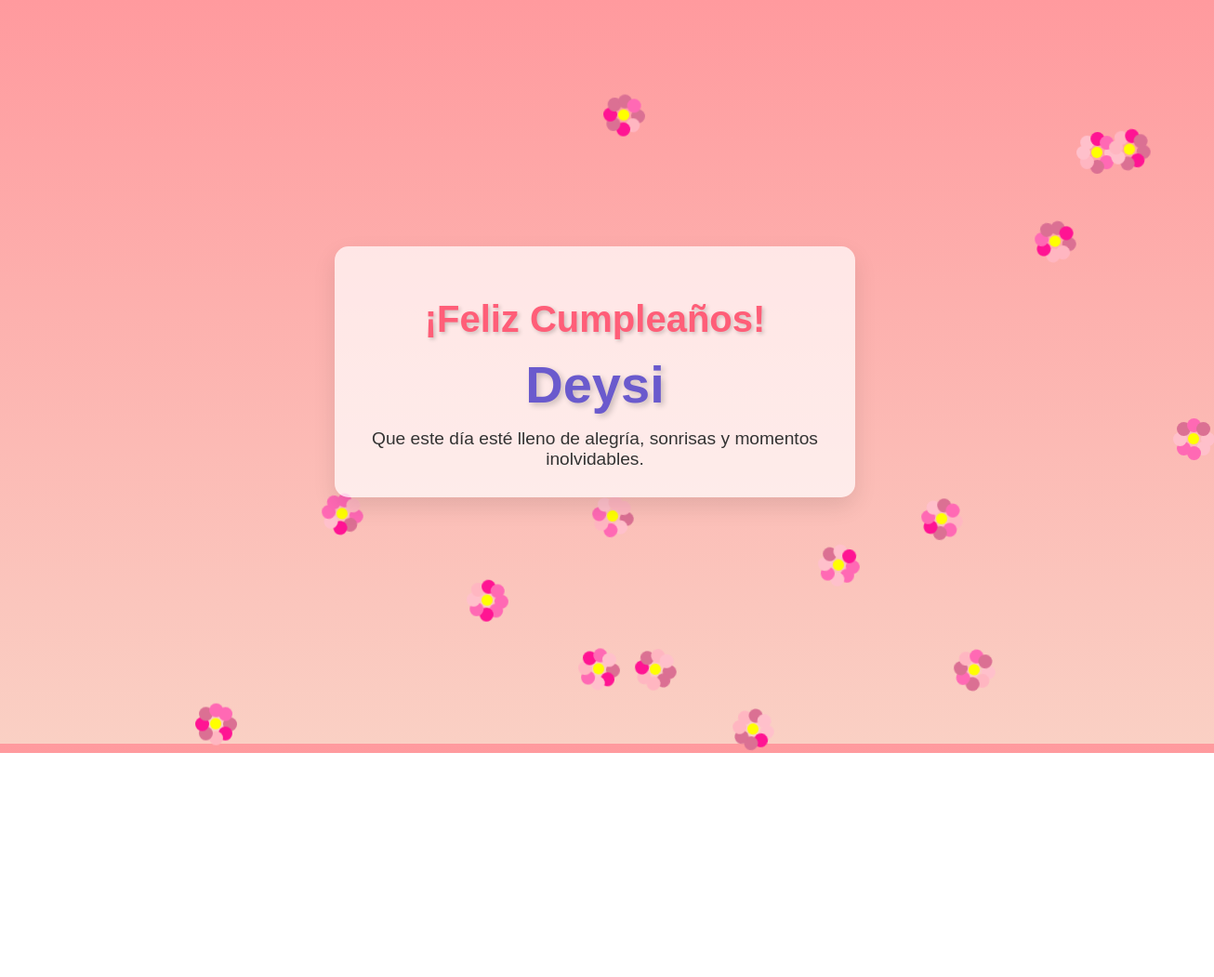
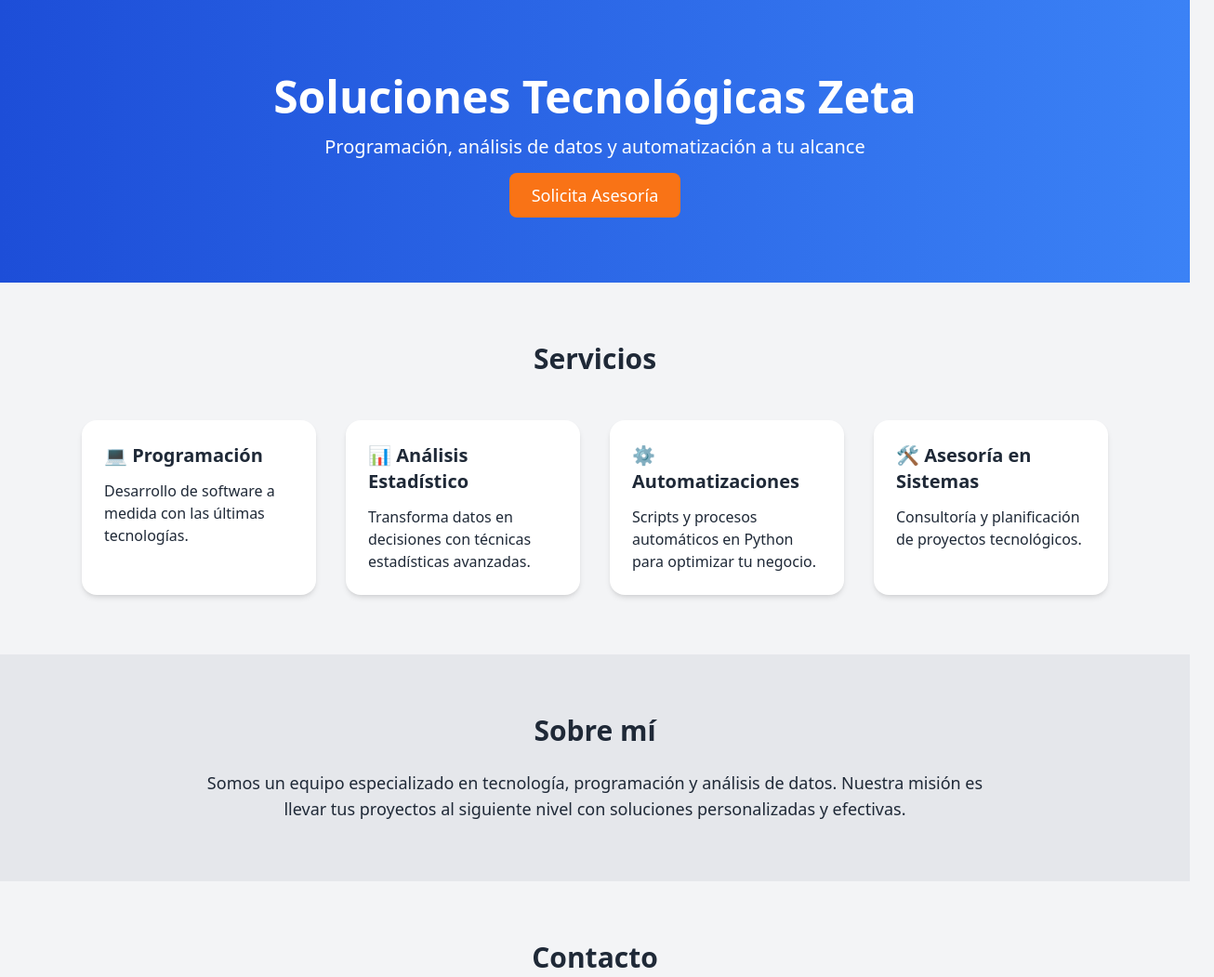
Before and after one commit to ZETA-Z02/staticweb, a plain HTML site: page index.html in a window 1280 px wide. Shown: the top 1051 px of the page at 93% size, 1306 px wide, since content can reach past the window. Before the commit the page ends 810 px from the top, so only its background shows below. Drawn offline with nearby package versions, Linux system fonts and the light colour scheme.

Commit message:
Feat(landing page): Primera version de la pagina de presentacion

```diff
--- a/index.html
+++ b/index.html
@@ -1,263 +1,82 @@
 <!DOCTYPE html>
 <html lang="es">
 <head>
-    <meta charset="UTF-8">
-    <meta name="viewport" content="width=device-width, initial-scale=1.0">
-    <title>¡Feliz Cumpleaños!</title>
-    <style>
-        body {
-            margin: 0;
-            padding: 0;
-            min-height: 100vh;
-            display: flex;
-            justify-content: center;
-            align-items: center;
-            flex-direction: column;
-            background: linear-gradient(to bottom, #ff9a9e, #fad0c4);
-            overflow: hidden;
-            font-family: 'Arial', sans-serif;
-            position: relative;
-        }
+  <meta charset="UTF-8">
+  <meta name="viewport" content="width=device-width, initial-scale=1.0">
+  <title>Soluciones Tecnológicas Zeta</title>
+  <script src="https://cdn.tailwindcss.com"></script>
+  <link rel="stylesheet" href="https://cdnjs.cloudflare.com/ajax/libs/animate.css/4.1.1/animate.min.css"/>
+</head>
+<body class="bg-gray-100 text-gray-800 font-sans">
 
-        .container {
-            text-align: center;
-            z-index: 10;
-            background-color: rgba(255, 255, 255, 0.7);
-            padding: 30px;
-            border-radius: 15px;
-            box-shadow: 0 10px 25px rgba(0, 0, 0, 0.1);
-            width: 90%;
-            max-width: 500px;
-            margin: 20px;
-        }
+  <!-- Encabezado -->
+  <header class="bg-gradient-to-r from-blue-700 to-blue-500 text-white py-20 text-center">
+    <h1 class="text-4xl md:text-5xl font-bold mb-4 animate__animated animate__fadeInDown">
+      Soluciones Tecnológicas Zeta
+    </h1>
+    <p class="text-lg md:text-xl mb-6 animate__animated animate__fadeInUp">
+      Programación, análisis de datos y automatización a tu alcance
+    </p>
+    <a href="#contacto" class="bg-orange-500 hover:bg-orange-600 px-6 py-3 rounded-lg text-white text-lg font-medium animate__animated animate__pulse animate__infinite">
+      Solicita Asesoría
+    </a>
+  </header>
 
-        h1 {
-            font-size: 2.5em;
-            color: #FF5E78;
-            margin-bottom: 10px;
-            text-shadow: 2px 2px 4px rgba(0, 0, 0, 0.2);
-        }
+  <!-- Servicios -->
+  <section class="max-w-6xl mx-auto px-6 py-16">
+    <h2 class="text-3xl font-bold text-center mb-12">Servicios</h2>
+    <div class="grid md:grid-cols-2 lg:grid-cols-4 gap-8">
+      <div class="bg-white p-6 rounded-2xl shadow-md hover:shadow-xl transition">
+        <h3 class="text-xl font-semibold mb-3">💻 Programación</h3>
+        <p>Desarrollo de software a medida con las últimas tecnologías.</p>
+      </div>
+      <div class="bg-white p-6 rounded-2xl shadow-md hover:shadow-xl transition">
+        <h3 class="text-xl font-semibold mb-3">📊 Análisis Estadístico</h3>
+        <p>Transforma datos en decisiones con técnicas estadísticas avanzadas.</p>
+      </div>
+      <div class="bg-white p-6 rounded-2xl shadow-md hover:shadow-xl transition">
+        <h3 class="text-xl font-semibold mb-3">⚙️ Automatizaciones</h3>
+        <p>Scripts y procesos automáticos en Python para optimizar tu negocio.</p>
+      </div>
+      <div class="bg-white p-6 rounded-2xl shadow-md hover:shadow-xl transition">
+        <h3 class="text-xl font-semibold mb-3">🛠 Asesoría en Sistemas</h3>
+        <p>Consultoría y planificación de proyectos tecnológicos.</p>
+      </div>
+    </div>
+  </section>
 
-        .nombre {
-            font-size: 3.5em;
-            font-weight: bold;
-            color: #6A5ACD;
-            margin: 15px 0;
-            text-shadow: 3px 3px 6px rgba(0, 0, 0, 0.2);
-        }
+  <!-- Sobre mí -->
+  <section class="bg-gray-200 py-16">
+    <div class="max-w-4xl mx-auto px-6 text-center">
+      <h2 class="text-3xl font-bold mb-6">Sobre mí</h2>
+      <p class="text-lg">
+        Somos un equipo especializado en tecnología, programación y análisis de datos.
+        Nuestra misión es llevar tus proyectos al siguiente nivel con soluciones personalizadas y efectivas.
+      </p>
+    </div>
+  </section>
 
-        .mensaje {
-            font-size: 1.2em;
-            color: #333;
-            margin-top: 15px;
-        }
+  <!-- Contacto -->
+  <section id="contacto" class="max-w-4xl mx-auto px-6 py-16">
+    <h2 class="text-3xl font-bold text-center mb-8">Contacto</h2>
+    <div class="bg-white p-8 rounded-2xl shadow-md">
+      <p class="mb-4">📧 Email: <a href="mailto:contacto@zeta.com" class="text-blue-600">contacto@zeta.com</a></p>
+      <p class="mb-6">💬 WhatsApp: <a href="https://wa.me/51999999999" target="_blank" class="text-blue-600">+51 999 999 999</a></p>
+      <form class="grid gap-4">
+        <input type="text" placeholder="Tu nombre" class="p-3 border rounded-lg">
+        <input type="email" placeholder="Tu correo" class="p-3 border rounded-lg">
+        <textarea placeholder="Tu mensaje" class="p-3 border rounded-lg"></textarea>
+        <button type="submit" class="bg-blue-600 hover:bg-blue-700 text-white py-3 rounded-lg font-medium">
+          Enviar
+        </button>
+      </form>
+    </div>
+  </section>
 
-        .flower {
-            position: absolute;
-            width: 40px;
-            height: 40px;
-            z-index: 1;
-        }
+  <!-- Footer -->
+  <footer class="bg-gray-900 text-white text-center py-4">
+    <p>© 2025 Soluciones Tecnológicas Zeta - Todos los derechos reservados</p>
+  </footer>
 
-        .petal {
-            position: absolute;
-            width: 15px;
-            height: 15px;
-            background-color: #FF69B4;
-            border-radius: 50%;
-        }
-
-        .center {
-            position: absolute;
-            width: 12px;
-            height: 12px;
-            background-color: #FFFF00;
-            border-radius: 50%;
-            top: 50%;
-            left: 50%;
-            transform: translate(-50%, -50%);
-        }
-
-        @keyframes float {
-            0% {
-                transform: translateY(0) rotate(0deg);
-            }
-            50% {
-                transform: translateY(-15px) rotate(10deg);
-            }
-            100% {
-                transform: translateY(0) rotate(0deg);
-            }
-        }
-
-        /* Media queries para responsividad */
-        @media screen and (max-width: 480px) {
-            h1 {
-                font-size: 2em;
-            }
-
-            .nombre {
-                font-size: 2.8em;
-            }
-
-            .mensaje {
-                font-size: 1em;
-            }
-
-            .container {
-                padding: 20px;
-            }
-
-            .flower {
-                width: 30px;
-                height: 30px;
-            }
-
-            .petal {
-                width: 12px;
-                height: 12px;
-            }
-
-            .center {
-                width: 10px;
-                height: 10px;
-            }
-        }
-
-        @media screen and (max-width: 320px) {
-            h1 {
-                font-size: 1.8em;
-            }
-
-            .nombre {
-                font-size: 2.3em;
-            }
-
-            .mensaje {
-                font-size: 0.9em;
-            }
-        }
-    </style>
-</head>
-<body>
-    <div class="container">
-        <h1>¡Feliz Cumpleaños!</h1>
-        <div class="nombre">Deysi</div>
-        <div class="mensaje">Que este día esté lleno de alegría, sonrisas y momentos inolvidables.</div>
-    </div>
-
-    <script>
-        // Función para crear flores
-        function crearFlor() {
-            const flor = document.createElement('div');
-            flor.className = 'flower';
-
-            // Posición aleatoria
-            const posX = Math.random() * window.innerWidth;
-            const posY = Math.random() * window.innerHeight;
-            flor.style.left = posX + 'px';
-            flor.style.top = posY + 'px';
-
-            // Crear pétalos
-            for (let i = 0; i < 8; i++) {
-                const petalo = document.createElement('div');
-                petalo.className = 'petal';
-
-                // Color aleatorio para los pétalos
-                const colores = ['#FF69B4', '#FF1493', '#FFB6C1', '#FFC0CB', '#DB7093'];
-                const colorAleatorio = colores[Math.floor(Math.random() * colores.length)];
-                petalo.style.backgroundColor = colorAleatorio;
-
-                // Posición de cada pétalo alrededor del centro
-                const angulo = (i / 8) * Math.PI * 2;
-                const x = Math.cos(angulo) * 15;
-                const y = Math.sin(angulo) * 15;
-                petalo.style.left = `calc(50% - 7.5px + ${x}px)`;
-                petalo.style.top = `calc(50% - 7.5px + ${y}px)`;
-
-                flor.appendChild(petalo);
-            }
-
-            // Crear centro de la flor
-            const centro = document.createElement('div');
-            centro.className = 'center';
-            flor.appendChild(centro);
-
-            // Añadir animación
-            flor.style.animation = `float ${3 + Math.random() * 4}s ease-in-out infinite`;
-            flor.style.animationDelay = `${Math.random() * 2}s`;
-
-            document.body.appendChild(flor);
-        }
-
-        // Función para ajustar el número de flores según el tamaño de la pantalla
-        function ajustarFlores() {
-            // Eliminar flores existentes
-            const floresExistentes = document.querySelectorAll('.flower');
-            floresExistentes.forEach(flor => flor.remove());
-
-            // Determinar número de flores basado en el ancho de la pantalla
-            let numeroFlores = 15;
-            if (window.innerWidth <= 768) {
-                numeroFlores = 10;
-            }
-            if (window.innerWidth <= 480) {
-                numeroFlores = 7;
-            }
-
-            // Crear nuevas flores
-            for (let i = o; i < numeroFlores; i++) {
-                crearFlor();
-            }
-        }
-
-        // Crear flores al cargar
-        window.addEventListener('load', function() {
-            // Crear flores iniciales
-            for (let i = 0; i < 15; i++) {
-                crearFlor();
-            }
-        });
-
-        // Ajustar flores al redimensionar la ventana
-        window.addEventListener('resize', ajustarFlores);
-
-        // Permitir que se generen más flores al hacer clic en la pantalla
-        document.addEventListener('click', function(event) {
-            // Solo crear flores si se hace clic fuera del contenedor
-            if (!event.target.closest('.container')) {
-                const flor = document.createElement('div');
-                flor.className = 'flower';
-                flor.style.left = (event.clientX - 20) + 'px';
-                flor.style.top = (event.clientY - 20) + 'px';
-
-                // Crear pétalos
-                for (let i = 0; i < 8; i++) {
-                    const petalo = document.createElement('div');
-                    petalo.className = 'petal';
-
-                    const colores = ['#FF69B4', '#FF1493', '#FFB6C1', '#FFC0CB', '#DB7093'];
-                    const colorAleatorio = colores[Math.floor(Math.random() * colores.length)];
-                    petalo.style.backgroundColor = colorAleatorio;
-
-                    const angulo = (i / 8) * Math.PI * 2;
-                    const x = Math.cos(angulo) * 12;
-                    const y = Math.sin(angulo) * 12;
-                    petalo.style.left = `calc(50% - 7.5px + ${x}px)`;
-                    petalo.style.top = `calc(50% - 7.5px + ${y}px)`;
-
-                    flor.appendChild(petalo);
-                }
-
-                const centro = document.createElement('div');
-                centro.className = 'center';
-                flor.appendChild(centro);
-
-                flor.style.animation = `float ${3 + Math.random() * 4}s ease-in-out infinite`;
-
-                document.body.appendChild(flor);
-            }
-        });
-    </script>
 </body>
 </html>
```
